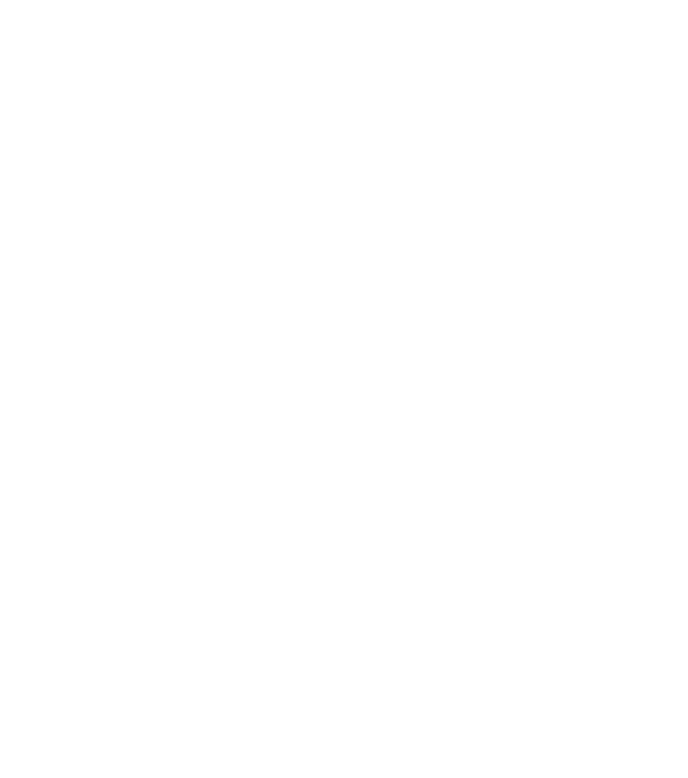
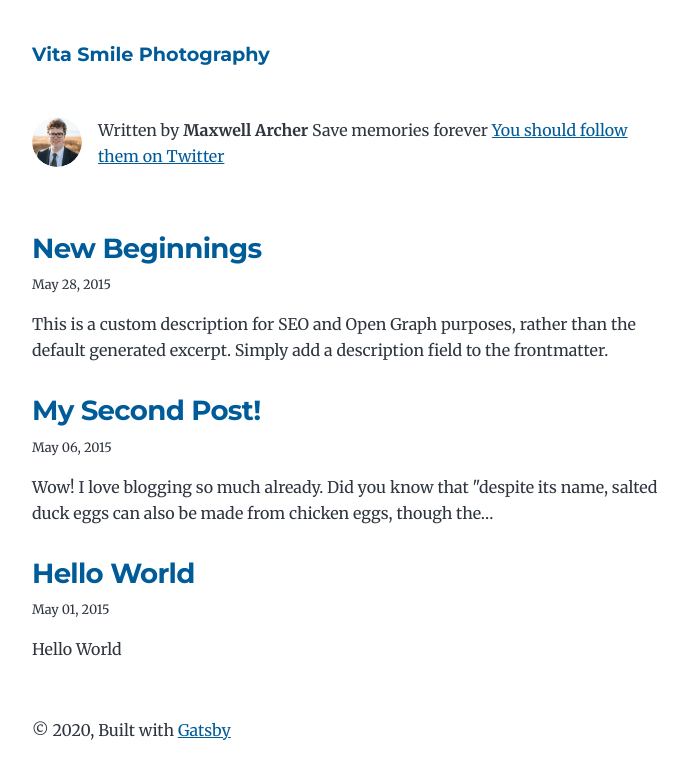
Before and after one commit to Hex-Zero/VS-Reborn, a Gatsby site: page /blog in a window 1280 px wide. Before the commit this address had no page. Shown: the whole page, without its empty margins (292-980 px from the left). Built offline with nearby package versions, Linux system fonts and the light colour scheme; Gatsby itself is replaced by a stand-in of ours.

Commit message:
split blog

```diff
--- a/src/components/layout.js
+++ b/src/components/layout.js
@@ -6,19 +6,13 @@ const Layout = ({ location, title, children }) => {
   const isRootPath = location.pathname === rootPath
   let header
 
-  if (isRootPath) {
-    header = (
-      <h1 className="main-heading">
-        <Link to="/">{title}</Link>
-      </h1>
-    )
-  } else {
+
     header = (
       <Link className="header-link-home" to="/">
         {title}
       </Link>
     )
-  }
+
 
   return (
     <div className="global-wrapper" data-is-root-path={isRootPath}>
--- /dev/null
+++ b/src/pages/blog.js
@@ -0,0 +1,89 @@
+import React from "react"
+import { Link, graphql } from "gatsby"
+
+import Bio from "../components/bio"
+import Layout from "../components/layout"
+import SEO from "../components/seo"
+
+const BlogIndex = ({ data, location }) => {
+  const siteTitle = data.site.siteMetadata?.title || `Title`
+  const posts = data.allMarkdownRemark.nodes
+
+  if (posts.length === 0) {
+    return (
+      <Layout location={location} title={siteTitle}>
+        <SEO title="All posts" />
+        <Bio />
+        <p>
+          No blog posts found. Add markdown posts to "content/blog" (or the
+          directory you specified for the "gatsby-source-filesystem" plugin in
+          gatsby-config.js).
+        </p>
+      </Layout>
+    )
+  }
+
+  return (
+    <Layout location={location} title={siteTitle}>
+      <SEO title="All posts" />
+      <Bio />
+      <ol style={{ listStyle: `none` }}>
+        {posts.map(post => {
+          const title = post.frontmatter.title || post.fields.slug
+
+          return (
+            <li key={post.fields.slug}>
+              <article
+                className="post-list-item"
+                itemScope
+                itemType="http://schema.org/Article"
+              >
+                <header>
+                  <h2>
+                    <Link to={post.fields.slug} itemProp="url">
+                      <span itemProp="headline">{title}</span>
+                    </Link>
+                  </h2>
+                  <small>{post.frontmatter.date}</small>
+                </header>
+                <section>
+                  <p
+                    dangerouslySetInnerHTML={{
+                      __html: post.frontmatter.description || post.excerpt,
+                    }}
+                    itemProp="description"
+                  />
+                </section>
+              </article>
+            </li>
+          )
+        })}
+      </ol>
+    </Layout>
+  )
+}
+
+export default BlogIndex
+
+export const pageQuery = graphql`
+  query {
+    site {
+      siteMetadata {
+        title
+      }
+    }
+    allMarkdownRemark(sort: { fields: [frontmatter___date], order: DESC }) {
+      nodes {
+        excerpt
+        fields {
+          slug
+        }
+        frontmatter {
+          date(formatString: "MMMM DD, YYYY")
+          title
+          description
+        }
+      }
+    }
+  }
+`
```
